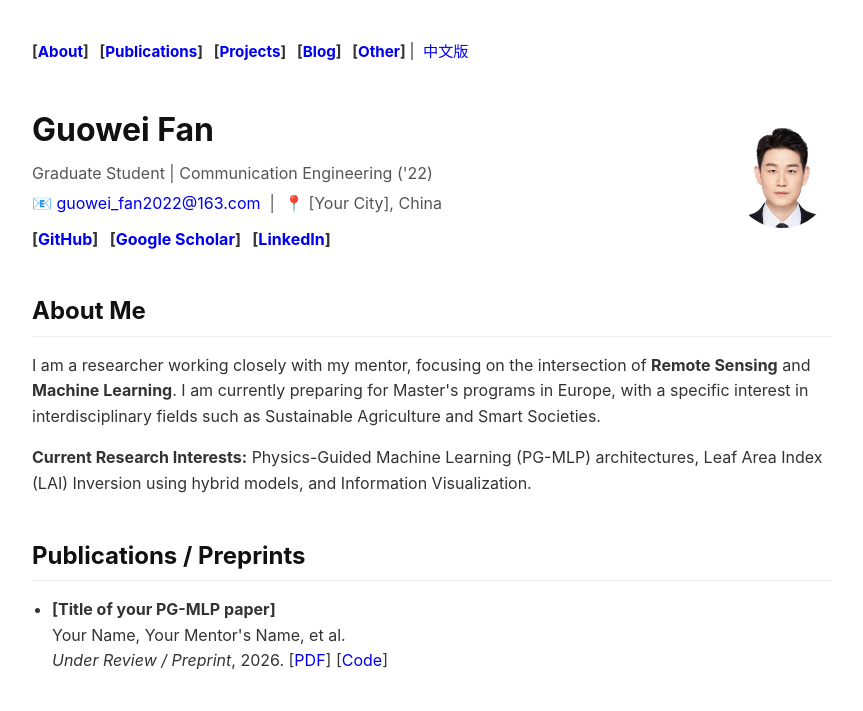
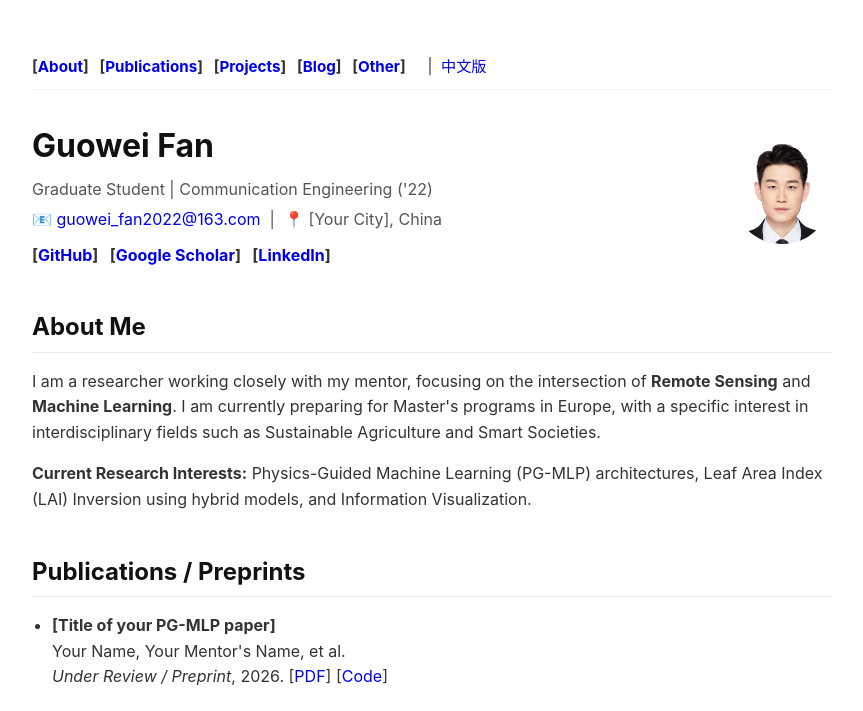
Before and after one commit to gavinfgw/gavinfgw.github.io, a plain HTML site: page index.html in a window 1280 px wide. Shown: the top 711 px of the page, without its empty margins (208-1071 px from the left). Drawn offline with Linux system fonts and the light colour scheme.

Commit message:
feat: add sticky nav

```diff
--- a/index.html
+++ b/index.html
@@ -13,6 +13,18 @@
             margin: 40px auto;
             padding: 0 20px;
             color: #333;
+        }
+        /* 悬浮导航栏专属样式 */
+        .sticky-nav {
+            position: sticky;
+            top: 0; /* 吸附在最顶部 */
+            background: #fff; /* 必须加白底，防止文字滚动时重叠 */
+            padding: 15px 0 10px 0; /* 上下留点呼吸空间 */
+            margin-bottom: 30px;
+            font-weight: bold;
+            font-size: 0.95em;
+            z-index: 999; /* 保证它永远在所有内容的最上层 */
+            border-bottom: 1px solid #f5f5f5; /* 极淡的分割线，保持极简感 */
         }
         h1 { color: #111; margin-bottom: 5px; }
         h2 { color: #111; margin-top: 40px; margin-bottom: 15px; border-bottom: 1px solid #eee; padding-bottom: 5px; }
@@ -33,12 +45,12 @@
 </head>
 <body>
 
-    <div style="margin-bottom: 40px; font-weight: bold; font-size: 0.95em;">
+    <div class="sticky-nav">
         [<a href="#about">About</a>] &nbsp;
         [<a href="#publications">Publications</a>] &nbsp;
         [<a href="#projects">Projects</a>] &nbsp;
         [<a href="#blog">Blog</a>] &nbsp;
-        [<a href="#other">Other</a>]
+        [<a href="#other">Other</a>] &nbsp;&nbsp;&nbsp;&nbsp;
         <span style="font-weight: normal;">|&nbsp; <a href="zh.html">中文版</a></span>
     </div>
 
```
